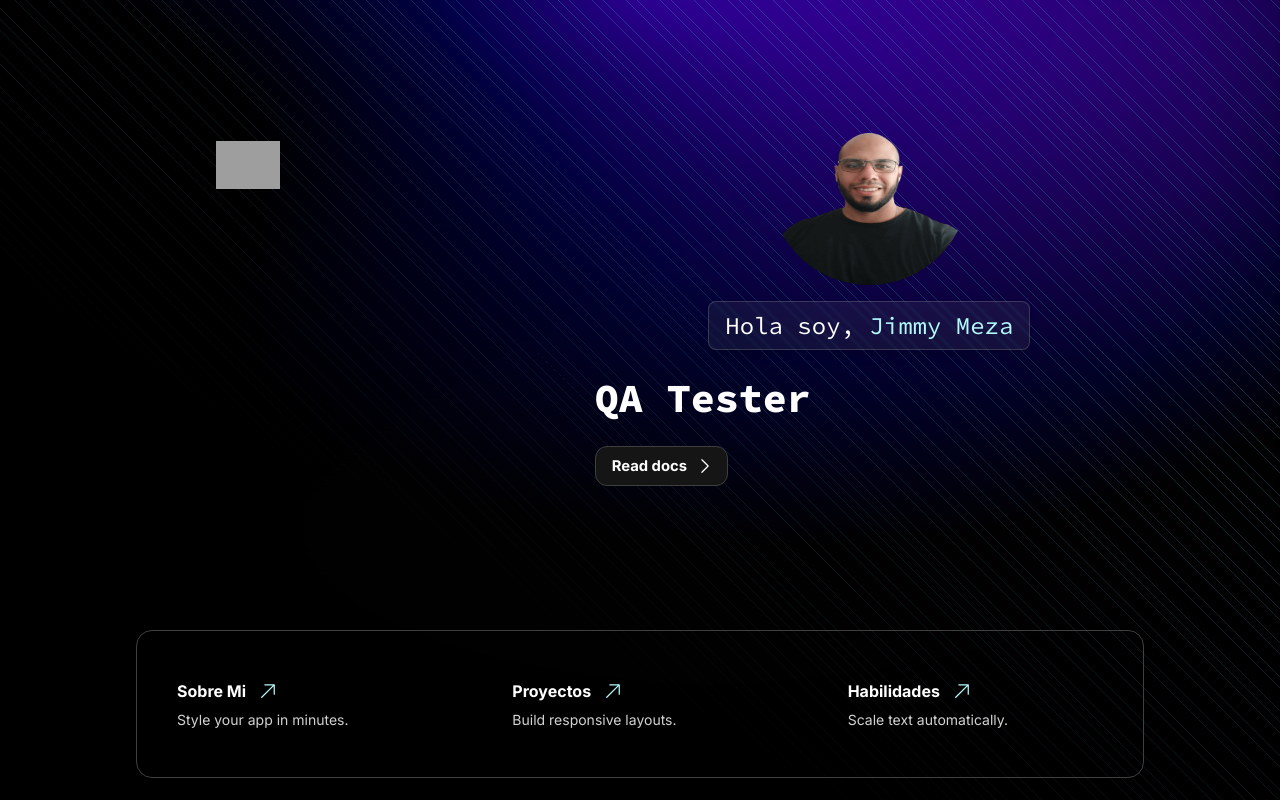
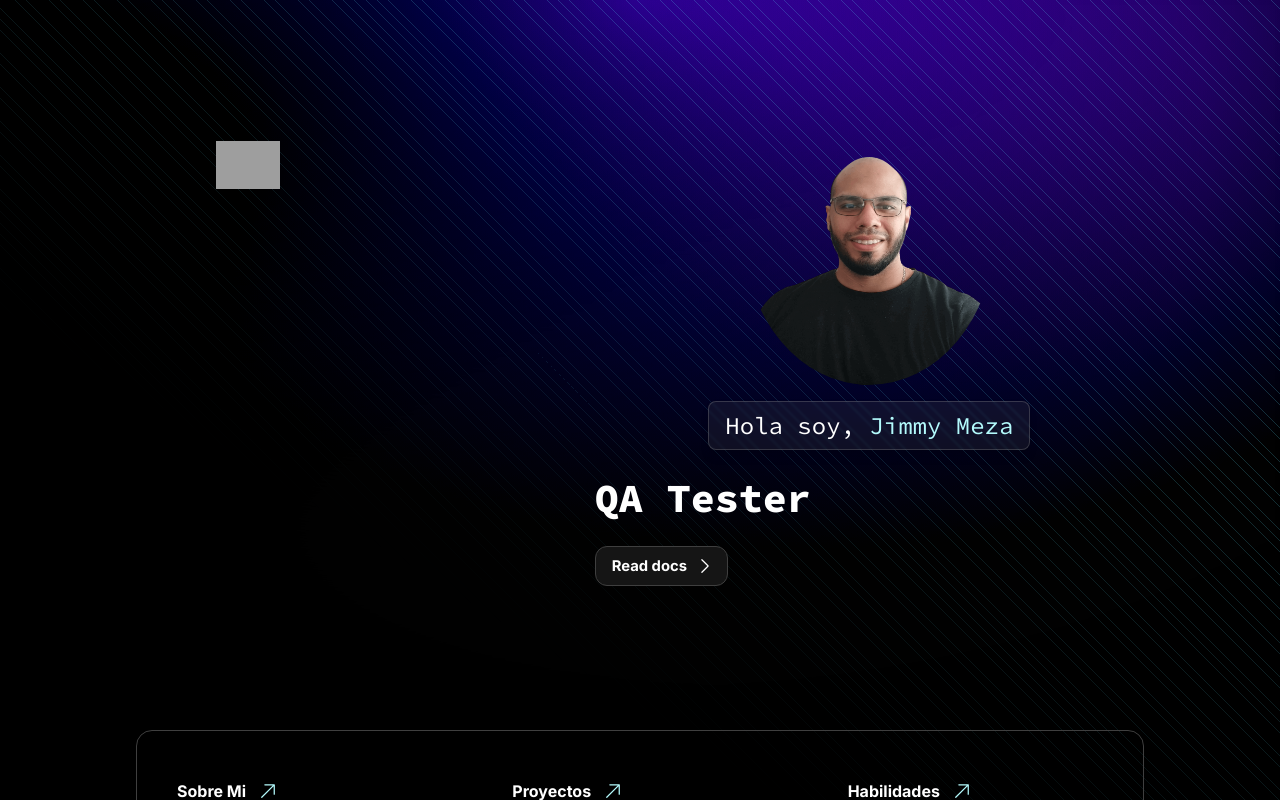
Before and after one commit to JimmyA32/JimmyMeza-Portfolio, a Next.js app: page / in a window 1280 px wide. Shown: the top 800 px of the page. Built offline with nearby package versions, Linux system fonts and the light colour scheme.

Commit message:
Update page.tsx

```diff
--- a/src/app/page.tsx
+++ b/src/app/page.tsx
@@ -56,11 +56,11 @@ export default function Home() {
 							<Flex
 								direction="column" alignItems="center" gap="16">
 								<Image
-									src="/images/yo.png" // Ruta de la imagen
+									src="/images/yo.png"
 									alt="Jimmy Meza"
-									width={200} // Ajusta el tamaño según sea necesario
-									height={200} // Ajusta el tamaño según sea necesario
-									style={{ borderRadius: '50%' }} // Opcional, para un estilo circular
+									width={250}
+									height={300}
+									style={{ borderRadius: '50%' }}
 								/>
 								<InlineCode
 									className="shadow-m"
```
